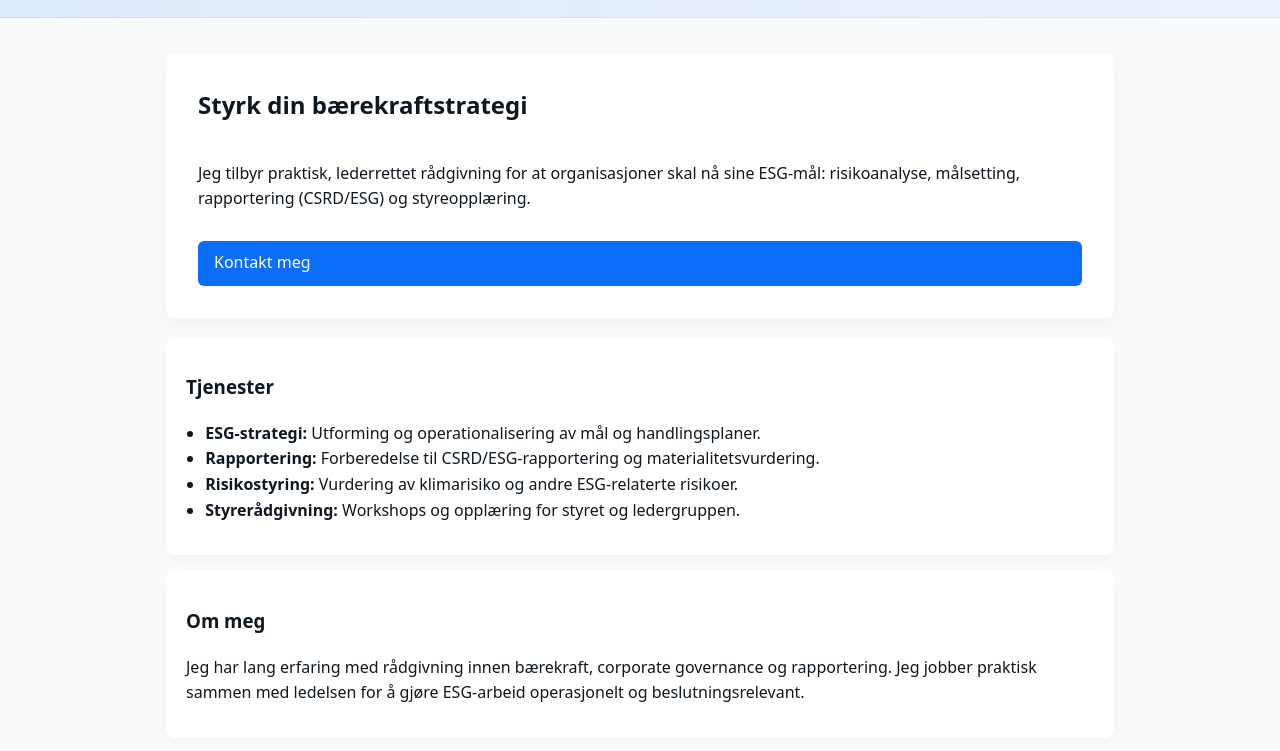
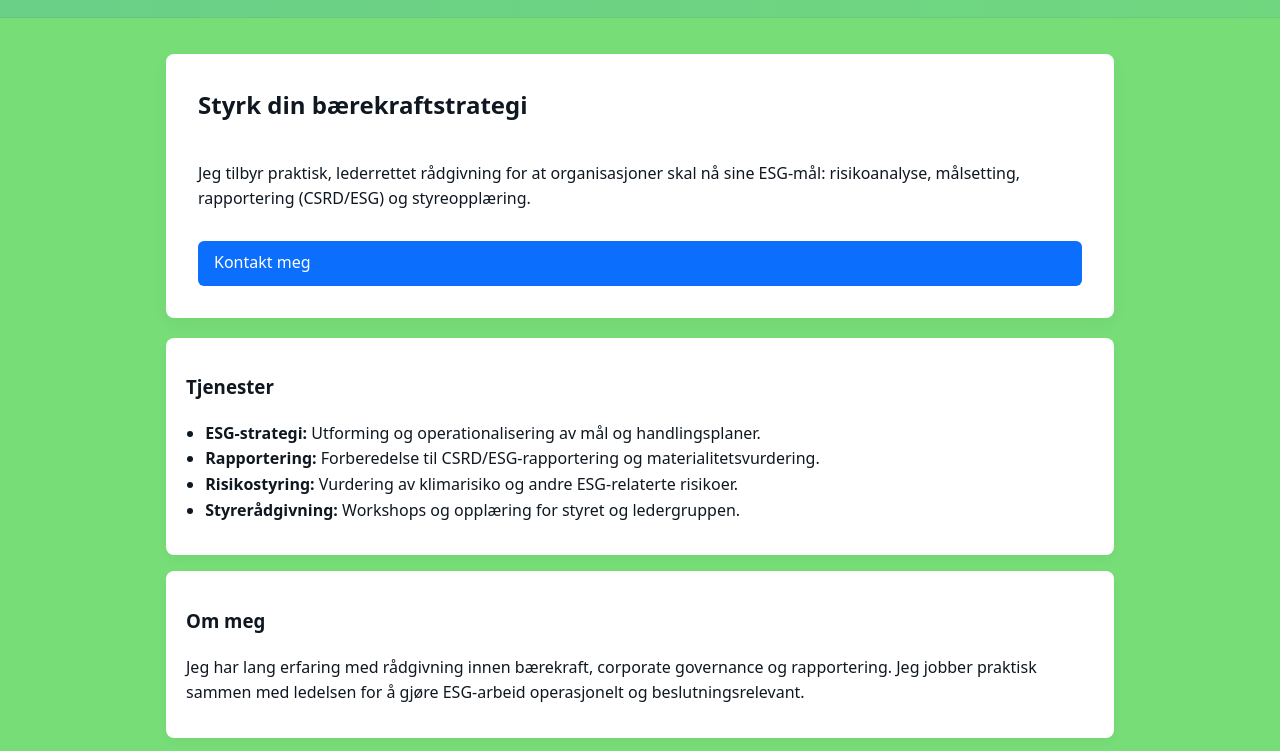
Before and after one commit to GunnKristineNotland/ESG-test, a plain HTML site: page index.html in a window 1280 px wide. Shown: the part 116-867 px from the top of the page. Drawn offline with Linux system fonts and the light colour scheme.

Commit message:
Change background color variable to a new value

```diff
--- a/css/style.css
+++ b/css/style.css
@@ -1,5 +1,5 @@
 :root{
-  --bg:#f9fafb;
+  --bg:#77DD77;
   --accent:#0b6efd;
   --text:#0f1720;
   --muted:#475569;
```
